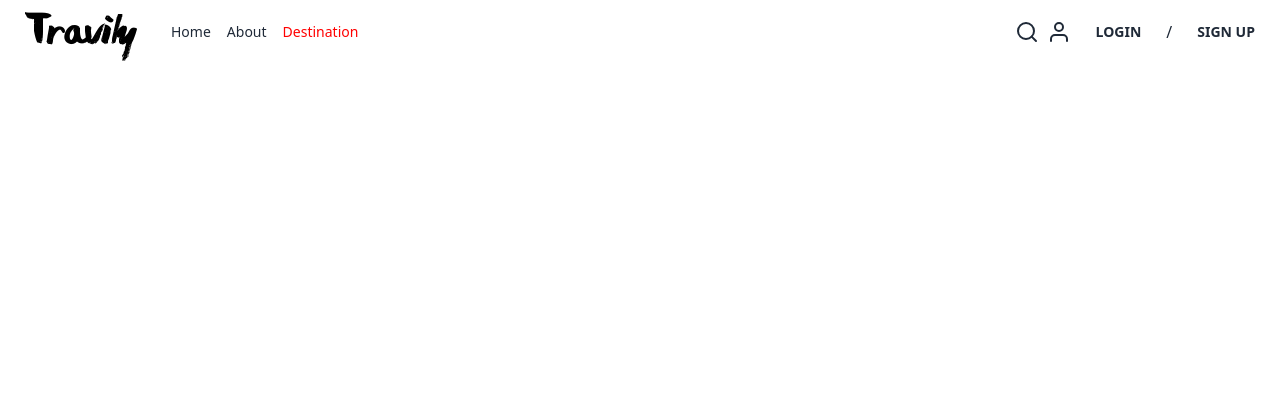
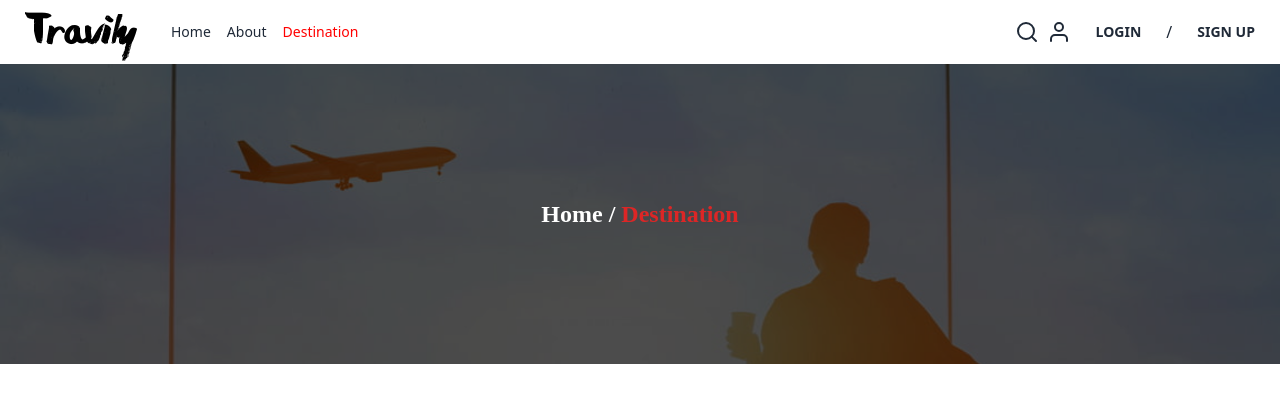
Before and after one commit to Ahana-Nandi-Tultul/Travel_Web_App, a React (Vite) app: page /destination in a window 1280 px wide. Shown: the top 402 px of the page. Built offline with nearby package versions, Linux system fonts and the light colour scheme; no server answers; a web font is replaced by a local one.

Commit message:
add banner for destination page

```diff
--- a/src/layouts/Main.jsx
+++ b/src/layouts/Main.jsx
@@ -1,5 +1,5 @@
 import { Outlet } from "react-router-dom";
-import Navber from "../shared/Navber/Navber";
+import Navber from "../pages/shared/Navber/Navber";
 
 const Main = () => {
     return (
--- /dev/null
+++ b/src/pages/Destination/Banner/Banner.jsx
@@ -0,0 +1,22 @@
+import React from 'react';
+import { Parallax } from 'react-parallax';
+
+const Banner = ({image, dir, subdir}) => {
+    return (
+        <div>
+
+            <Parallax bgImage={image} strength={400}>
+                <div className='bg-black bg-opacity-70 md:h-[300px]'>
+                    <div className='w-10/12 mx-auto flex items-center h-full'>
+                            <p className='banner_h text-2xl font-semibold m-auto'>
+                                <span className=' text-white'>{dir}</span>
+                                <span className='text-red-600'>{subdir}</span>
+                            </p>
+                    </div>
+                </div>
+            </Parallax>
+        </div>
+    );
+};
+
+export default Banner;
--- a/src/pages/Destination/Destination.jsx
+++ /dev/null
@@ -1,11 +0,0 @@
-import React from 'react';
-
-const Destination = () => {
-    return (
-        <div>
-
-        </div>
-    );
-};
-
-export default Destination;
--- /dev/null
+++ b/src/pages/Destination/Destination/Destination.jsx
@@ -0,0 +1,14 @@
+import React from 'react';
+import Banner from '../Banner/Banner';
+import bgImage from '../../../assets/travel.jpg';
+
+const Destination = () => {
+    return (
+        <div>
+            <Banner image={bgImage} dir="Home / " subdir = "Destination"></Banner>
+
+        </div>
+    );
+};
+
+export default Destination;
--- a/src/pages/Home/Home/Home.jsx
+++ b/src/pages/Home/Home/Home.jsx
@@ -6,7 +6,7 @@ import Top_Destination from '../Top_Destination/Top_Destination';
 import Featured from '../Featured/Featured';
 import Ready_Travel from '../Ready_Travel/Ready_Travel';
 import Travel_Guide from '../Travel_Guide/Travel_Guide';
-import Footer from '../../Footer/Footer';
+import Footer from '../../shared/Footer/Footer';
 
 const Home = () => {
     return (
--- a/src/pages/Footer/Footer.jsx
+++ b/src/pages/shared/Footer/Footer.jsx
@@ -1,5 +1,5 @@
 import React from 'react';
-import logo2 from '../../assets/logo2.png';
+import logo2 from '../../../assets/logo2.png';
 import './Footer.css';
 import { FaFacebookF, FaTwitter, FaGooglePlusG, FaFacebookMessenger } from "react-icons/fa";
 import moment from 'moment/moment';
--- a/src/shared/Navber/Navber.jsx
+++ b/src/pages/shared/Navber/Navber.jsx
@@ -1,5 +1,5 @@
 import { Link, NavLink } from 'react-router-dom';
-import logo from '../../assets/logo.png';
+import logo from '../../../assets/logo.png';
 import { FiUser, FiSearch } from 'react-icons/fi';
 
 const Navber = () => {
--- a/src/routes/Routes.jsx
+++ b/src/routes/Routes.jsx
@@ -6,7 +6,7 @@ import Home from "../pages/Home/Home/Home";
 import Login from "../pages/Login/Login";
 import Signup from "../pages/Signup/Signup";
 import About from "../pages/About/About";
-import Destination from "../pages/Destination/Destination";
+import Destination from "../pages/Destination/Destination/Destination";
 const routes = createBrowserRouter([
     {
         path: "/",
```
Also changed, not shown: src/assets/travel.jpg (added), src/pages/shared/Footer/Footer.css (renamed from src/pages/Footer/Footer.css).
